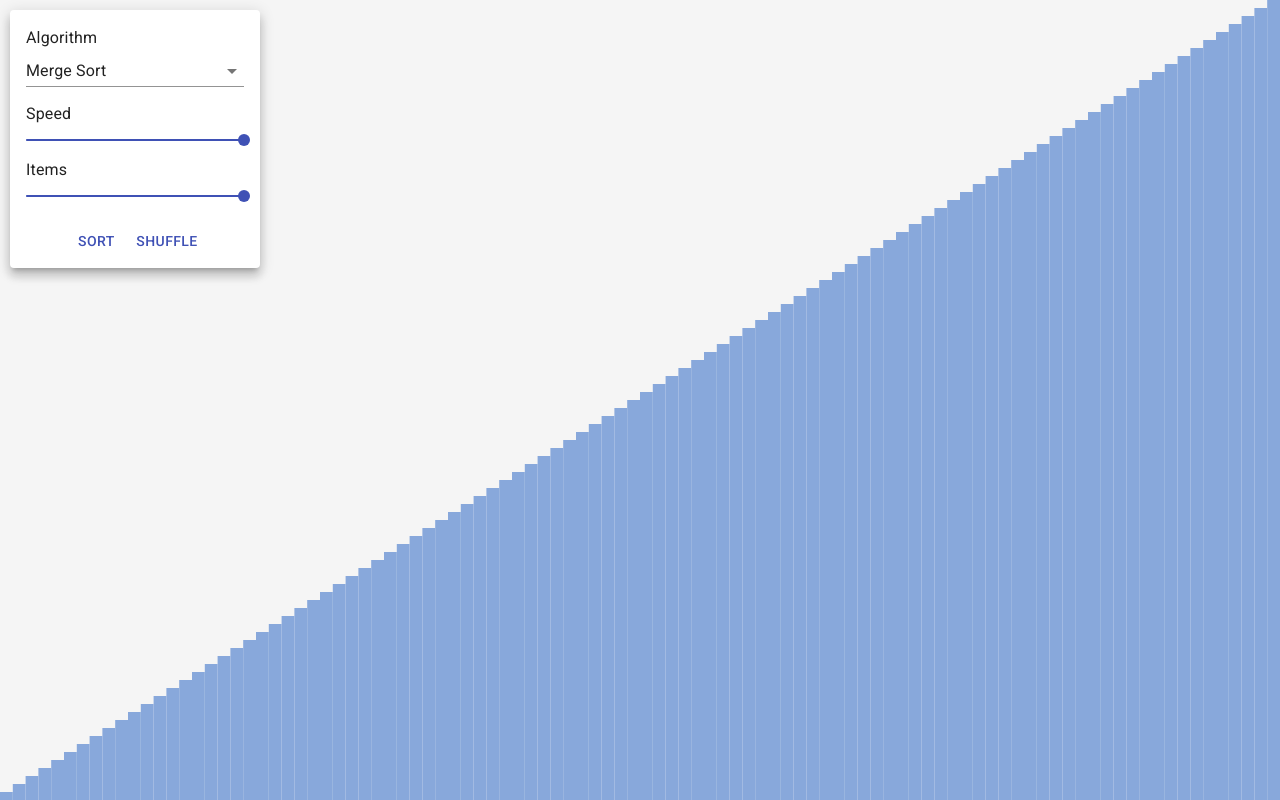
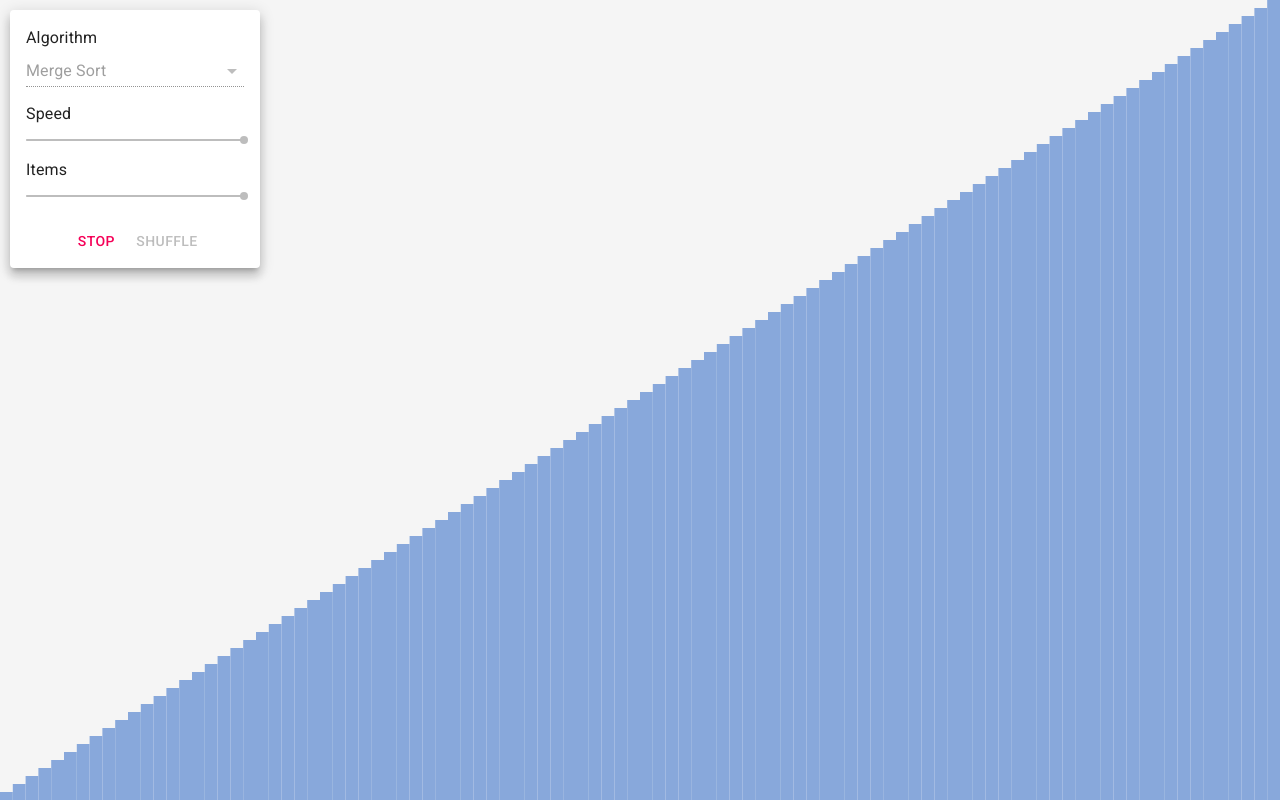
Before and after one commit to EmmadUsmani/sorting-visualizer, a React (Create React App) app: page / in a window 1280 px wide. Both pictures are taken after a click on the button "SORT". Built offline with nearby package versions, Linux system fonts and the light colour scheme.

Commit message:
implemented sort/stop button; done with ui, now need to do actual sorting

```diff
--- a/src/components/App.js
+++ b/src/components/App.js
@@ -21,6 +21,7 @@ class App extends React.Component {
   }
 
   shuffleRef = React.createRef();
+  sortRef = React.createRef();
 
   setAlgo = (e) => {
     this.setState({selectedAlgo: e.target.value});
@@ -34,26 +35,33 @@ class App extends React.Component {
     this.setState({numItems: value});
   }
 
+  toggleSorting = () => {
+    this.setState({isSorting: !this.state.isSorting});
+  }
+
   render() {
     return (
         <>
         <Card raised={true} className="card">
           <CardContent>
             <Typography>Algorithm</Typography>
-            <FormControl className="dropdown">
+            <FormControl className="dropdown" disabled={this.state.isSorting}>
               <Select value={this.state.selectedAlgo} onChange={this.setAlgo}>
                   {this.state.algorithms.map((a) => <MenuItem value={a} key={a}>{a}</MenuItem>)}
               </Select>
             </FormControl>
             <Typography>Speed</Typography>
-            <Slider value={this.state.speed} onChange={this.setSpeed} min={1} valueLabelDisplay="auto"/>
+            <Slider value={this.state.speed} onChange={this.setSpeed} disabled={this.state.isSorting} min={1} valueLabelDisplay="auto"/>
             <Typography>Items</Typography>
-            <Slider value={this.state.numItems} onChange={this.setNumItems} min={5} valueLabelDisplay="auto"/>
+            <Slider value={this.state.numItems} onChange={this.setNumItems} disabled={this.state.isSorting} min={5} valueLabelDisplay="auto"/>
           </CardContent>
           <CardActions className="actions">
             <div className="buttons">
-              <Button color="primary">Sort</Button>
-              <Button color="primary" ref={this.shuffleRef}>Shuffle</Button>
+              { this.state.isSorting
+                ? <Button color="secondary" ref={this.sortRef}>Stop</Button>
+                : <Button color="primary" ref={this.sortRef}>Sort</Button>
+              }
+              <Button color="primary" ref={this.shuffleRef} disabled={this.state.isSorting}>Shuffle</Button>
             </div>
           </CardActions>
         </Card>
@@ -61,7 +69,9 @@ class App extends React.Component {
           selectedAlgo={this.state.selectedAlgo}
           speed={this.state.speed}
           numItems={this.state.numItems}
-          shuffleRef={this.shuffleRef}/>
+          shuffleRef={this.shuffleRef}
+          sortRef={this.sortRef}
+          toggleSorting={this.toggleSorting}/>
         </>
     );
   }
--- a/src/components/Canvas.js
+++ b/src/components/Canvas.js
@@ -12,6 +12,7 @@ class Canvas extends React.Component {
     componentDidMount() {
         window.addEventListener("resize", this.resizeCanvas);
         this.props.shuffleRef.current.onclick = this.shuffleItems;
+        this.props.sortRef.current.onclick = this.props.toggleSorting;
         this.setState({items: new ItemList(this.props.numItems)}, this.drawLines);
     }
 
@@ -22,7 +23,6 @@ class Canvas extends React.Component {
 
     componentWillUnmount() {
         window.removeEventListener("resize", this.resizeCanvas);
-        this.props.shuffleRef.current.onclick = () => {console.log("shuffling")};
     }
 
     resizeCanvas = () => {
```
